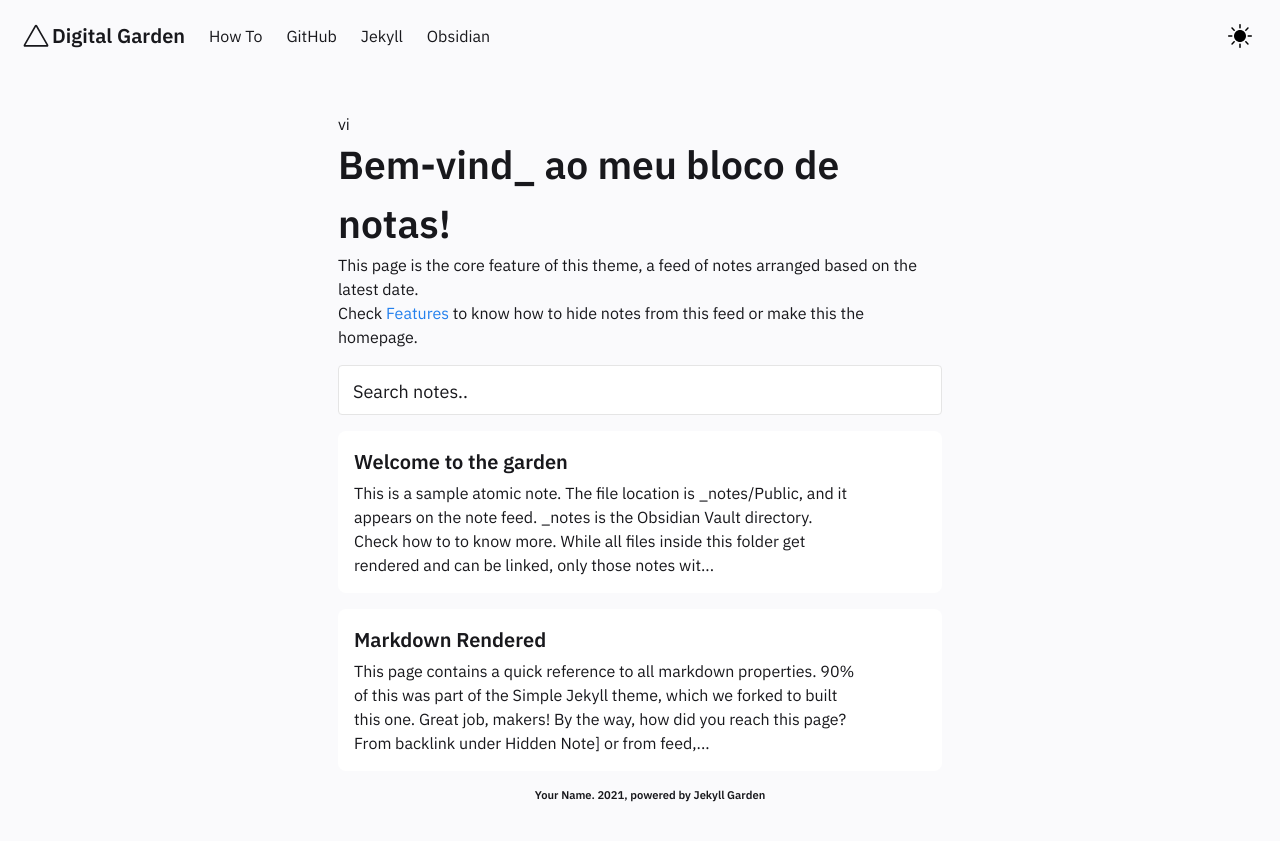
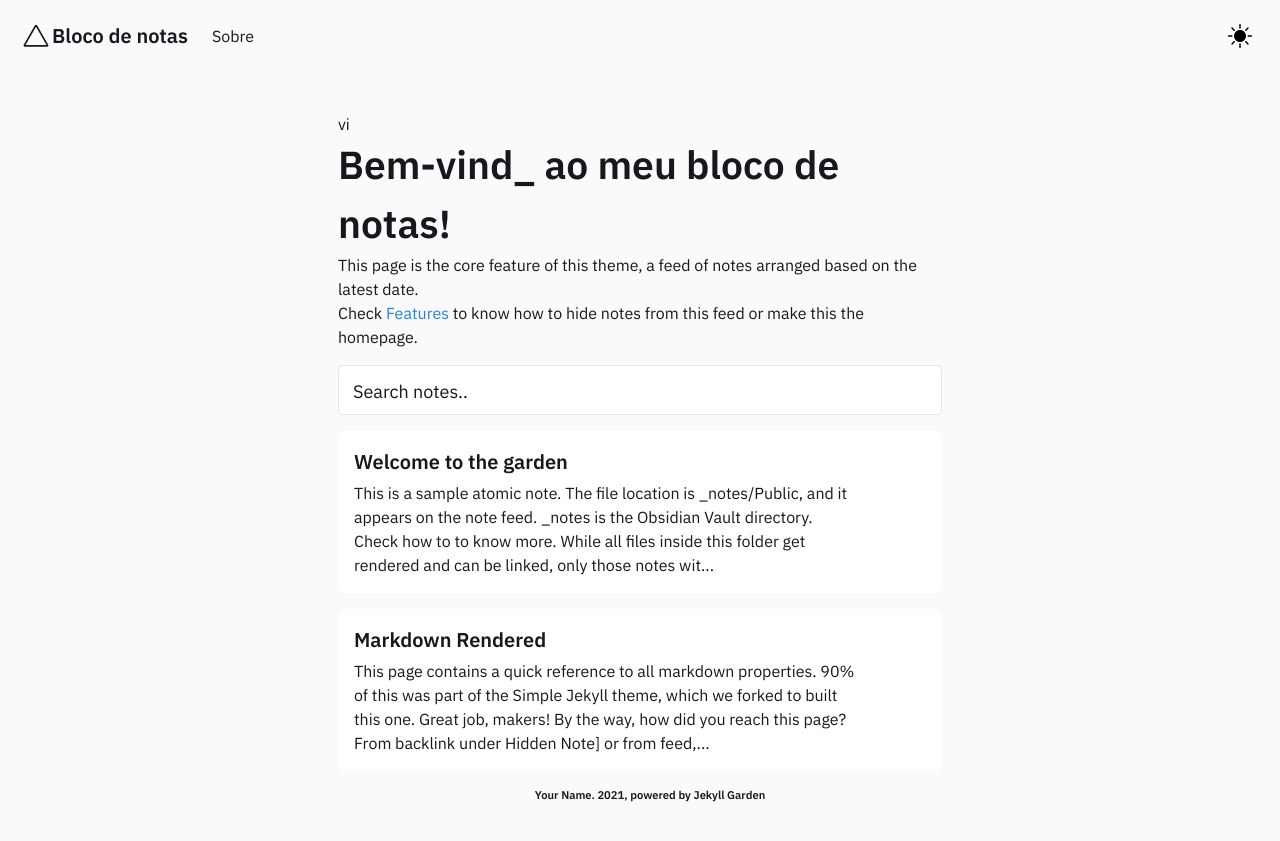
Before and after one commit to lvcosta/lvcosta.github.io, a Jekyll site: the page built from pages/index.md, in a window 1280 px wide. Shown: the top 841 px of the page. Built offline with Jekyll 4.4.1, drawn with Linux system fonts in a browser that asks for light colours.

Commit message:
Update Header.html

```diff
--- a/_includes/Header.html
+++ b/_includes/Header.html
@@ -35,7 +35,7 @@
         <svg width="32" height="32" viewBox="0 0 80 80" fill="none" xmlns="http://www.w3.org/2000/svg">
           <path fill-rule="evenodd" clip-rule="evenodd" d="M36.9477 13.7742C38.3043 11.4086 41.6957 11.4086 43.0523 13.7742L70.5226 61.6774C71.8791 64.043 70.1834 67 67.4703 67H12.5297C9.81658 67 8.12089 64.043 9.47744 61.6774L36.9477 13.7742ZM40 16.9677L13.7506 62.7419H66.2494L40 16.9677Z" fill="var(--text-main)"/>
         </svg>
-        <h4>Digital Garden</h4>
+        <h4>Bloco de notas</h4>
       </a>
       <div class="navbar-item navbar-dark-mode__mobile is-hidden-tablet" onclick="modeSwitcher()">
         <div class="buttons">
@@ -55,17 +55,8 @@
 
     <div id="navbarBasicExample" class="navbar-menu">
       <div class="navbar-start">
-        <a href="../posts/how-to"  class="navbar-item">
-          How To
-        </a>
-        <a href="https://github.com/Jekyll-Garden/jekyll-garden.github.io" target="_blank" class="navbar-item">
-          GitHub
-        </a>
-        <a href="https://jekyllrb.com/" target="_blank"  class="navbar-item">
-          Jekyll
-        </a>
-        <a href="https://obsidian.md/"  target="_blank" class="navbar-item">
-          Obsidian
+        <a href="../posts/sobre"  class="navbar-item">
+          Sobre
         </a>
       </div>
       <div class="navbar-end is-hidden-mobile" onclick="modeSwitcher()" >
```
